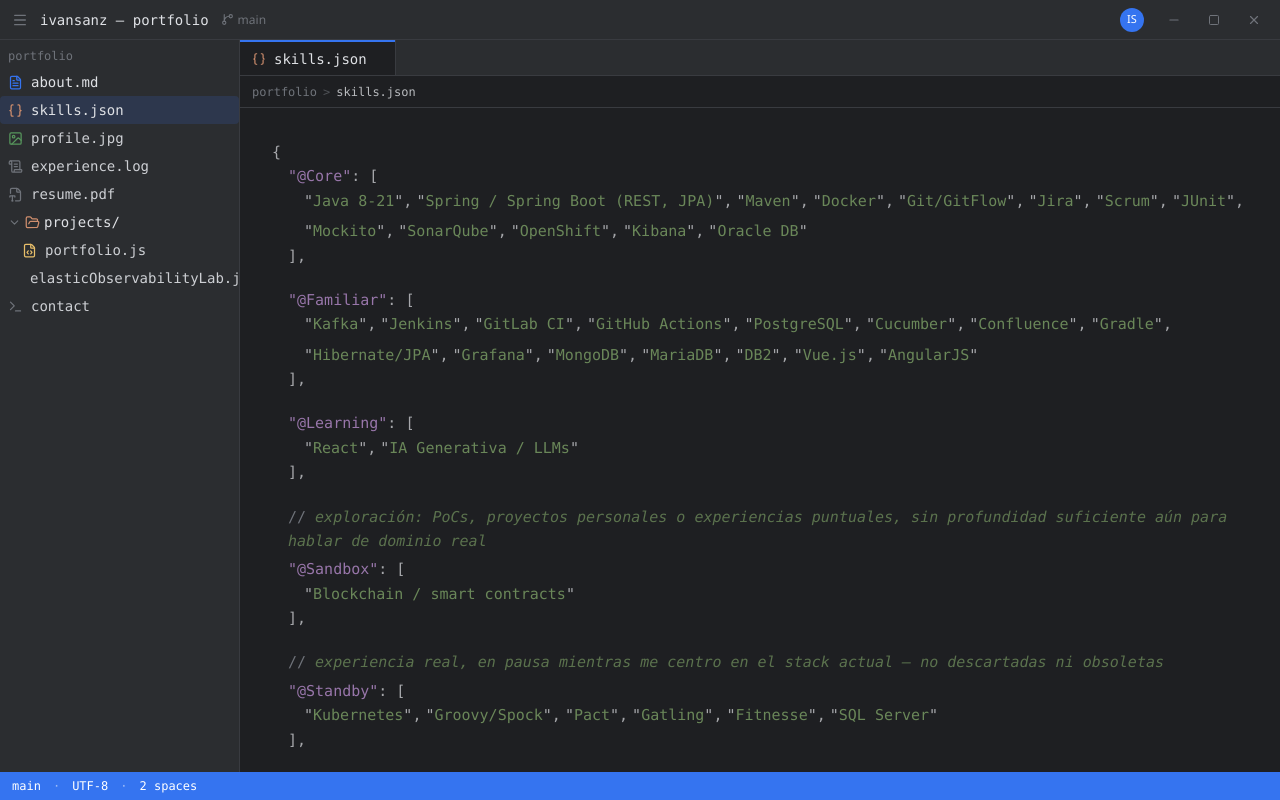
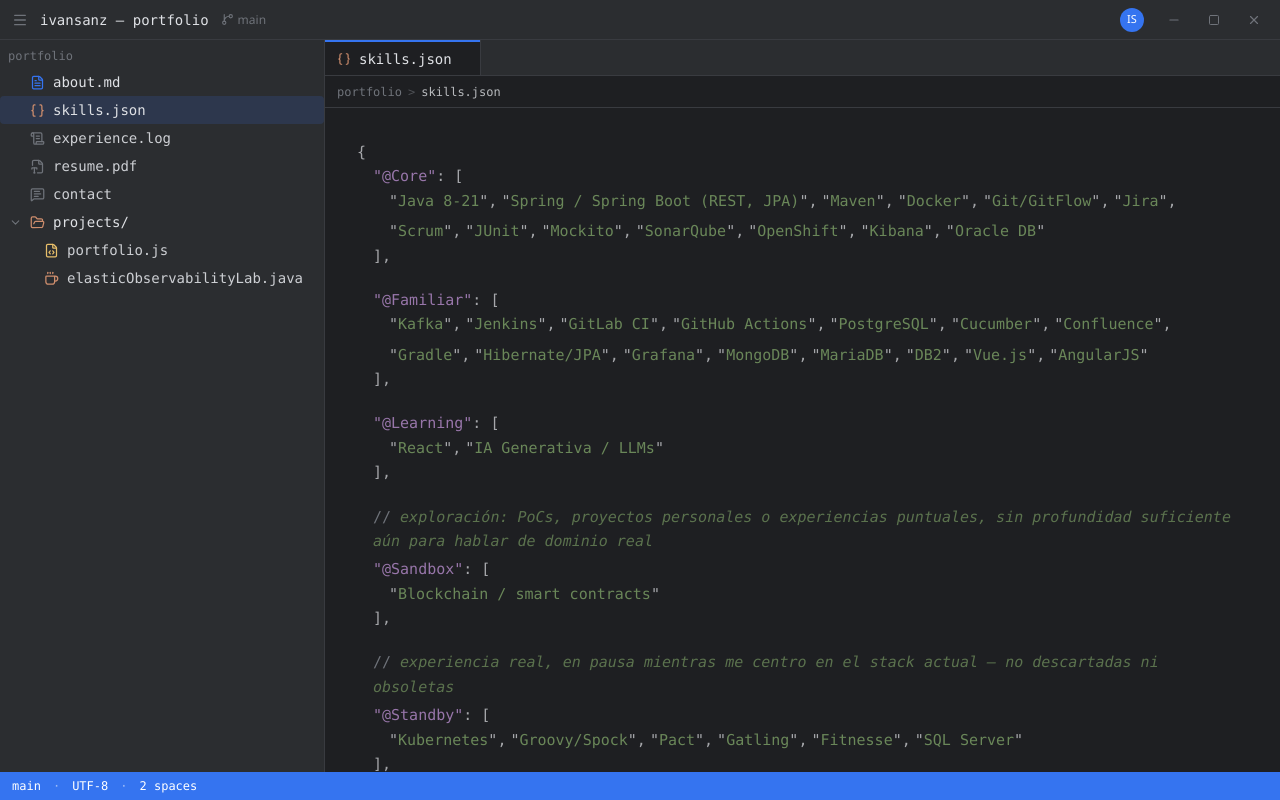
Before and after one commit to isanzarenal/portfolio, a React (Vite) app: page /skills in a window 1280 px wide. Built offline with nearby package versions, Linux system fonts and the light colour scheme.

Commit message:
fix: correcciones varias en apariencia del IDE

```diff
--- a/src/data/fileTree.ts
+++ b/src/data/fileTree.ts
@@ -23,9 +23,9 @@
   children: [
     { type: 'file', name: 'about.md', path: '/about' },
     { type: 'file', name: 'skills.json', path: '/skills' },
-    { type: 'file', name: 'profile.jpg' },
     { type: 'file', name: 'experience.log' },
     { type: 'file', name: 'resume.pdf' },
+    { type: 'file', name: 'contact' },
     {
       type: 'folder',
       name: 'projects',
@@ -35,7 +35,6 @@
         name: project.fileName,
       })),
     },
-    { type: 'file', name: 'contact' },
   ],
 }
 
--- a/src/layout/Sidebar.tsx
+++ b/src/layout/Sidebar.tsx
@@ -1,4 +1,4 @@
-import { useState } from 'react'
+import { useEffect, useState, type ReactNode } from 'react'
 import { ChevronDown, ChevronRight } from 'lucide-react'
 import { NavLink, useLocation, useNavigate } from 'react-router'
 import { fileTree, type TreeNode } from '../data/fileTree'
@@ -6,6 +6,23 @@
 import { useTabs } from './tabsContext'
 
 const INDENT_PX = 14
+/** Fixed slot every row reserves for its chevron, so file/folder icons always start at the same x — files render it empty. */
+const CHEVRON_SLOT_PX = 14
+
+const MIN_SIDEBAR_WIDTH = 180
+const MAX_SIDEBAR_WIDTH = 400
+const DEFAULT_SIDEBAR_WIDTH = 325
+
+function ChevronSlot({ children }: { children?: ReactNode }) {
+  return (
+    <span
+      style={{ width: CHEVRON_SLOT_PX }}
+      className="flex shrink-0 items-center justify-center"
+    >
+      {children}
+    </span>
+  )
+}
 
 function FileRow({ node, depth }: { node: Extract<TreeNode, { type: 'file' }>; depth: number }) {
   const { Icon, className } = getFileIcon(node.name)
@@ -20,15 +37,16 @@
         onClick={() => openTab({ name: node.name, path })}
         style={style}
         className={({ isActive }) =>
-          `flex items-center gap-2 rounded py-1 pr-2 text-sm ${
+          `flex min-w-0 items-center gap-2 rounded py-1 pr-2 text-sm ${
             isActive
               ? 'bg-accent/15 text-fg'
               : 'text-fg hover:bg-white/5'
           }`
         }
       >
-        <Icon size={15} className={className} />
-        <span className="font-mono">{node.name}</span>
+        <ChevronSlot />
+        <Icon size={15} className={`shrink-0 ${className}`} />
+        <span className="min-w-0 flex-1 truncate font-mono">{node.name}</span>
       </NavLink>
     )
   }
@@ -36,10 +54,11 @@
   return (
     <div
       style={style}
-      className="flex cursor-default items-center gap-2 py-1 pr-2 text-sm text-fg/90"
+      className="flex min-w-0 cursor-default items-center gap-2 py-1 pr-2 text-sm text-fg/90"
     >
-      <Icon size={15} className={className} />
-      <span className="font-mono">{node.name}</span>
+      <ChevronSlot />
+      <Icon size={15} className={`shrink-0 ${className}`} />
+      <span className="min-w-0 flex-1 truncate font-mono">{node.name}</span>
     </div>
   )
 }
@@ -62,25 +81,27 @@
   }
 
   return (
-    <div>
+    <div className="min-w-0">
       <button
         type="button"
         onClick={handleClick}
         style={{ paddingLeft: 8 + depth * INDENT_PX }}
-        className={`flex w-full cursor-pointer items-center gap-1 py-1 pr-2 text-left text-sm hover:bg-white/5 ${
+        className={`flex w-full min-w-0 cursor-pointer items-center gap-2 py-1 pr-2 text-left text-sm hover:bg-white/5 ${
           isActive ? 'bg-accent/15 text-fg' : 'text-fg'
         }`}
       >
-        {open ? (
-          <ChevronDown size={13} className="text-muted" />
-        ) : (
-          <ChevronRight size={13} className="text-muted" />
-        )}
-        <Icon size={15} className={className} />
-        <span className="font-mono">{node.name}/</span>
+        <ChevronSlot>
+          {open ? (
+            <ChevronDown size={13} className="text-muted" />
+          ) : (
+            <ChevronRight size={13} className="text-muted" />
+          )}
+        </ChevronSlot>
+        <Icon size={15} className={`shrink-0 ${className}`} />
+        <span className="min-w-0 flex-1 truncate font-mono">{node.name}/</span>
       </button>
       {open && (
-        <div>
+        <div className="min-w-0">
           {node.children.map((child) => (
             <TreeRow key={child.name} node={child} depth={depth + 1} />
           ))}
@@ -99,10 +120,41 @@
 }
 
 export function Sidebar() {
+  const [width, setWidth] = useState(DEFAULT_SIDEBAR_WIDTH)
+  const [isResizing, setIsResizing] = useState(false)
+
+  useEffect(() => {
+    if (!isResizing) return
+
+    function handleMouseMove(event: MouseEvent) {
+      const next = Math.min(
+        MAX_SIDEBAR_WIDTH,
+        Math.max(MIN_SIDEBAR_WIDTH, event.clientX),
+      )
+      setWidth(next)
+    }
+    function handleMouseUp() {
+      setIsResizing(false)
+    }
+
+    document.body.style.cursor = 'col-resize'
+    document.body.style.userSelect = 'none'
+    window.addEventListener('mousemove', handleMouseMove)
+    window.addEventListener('mouseup', handleMouseUp)
+
+    return () => {
+      document.body.style.cursor = ''
+      document.body.style.userSelect = ''
+      window.removeEventListener('mousemove', handleMouseMove)
+      window.removeEventListener('mouseup', handleMouseUp)
+    }
+  }, [isResizing])
+
   return (
     <nav
       aria-label="Explorador de archivos"
-      className="flex w-60 shrink-0 flex-col overflow-y-auto border-r border-border bg-sidebar py-2"
+      style={{ width }}
+      className="relative flex shrink-0 flex-col overflow-x-hidden overflow-y-auto border-r border-border bg-sidebar py-2"
     >
       <div className="px-2 pb-1 font-mono text-xs text-muted">
         {fileTree.name}
@@ -110,6 +162,16 @@
       {fileTree.children.map((node) => (
         <TreeRow key={node.name} node={node} depth={0} />
       ))}
+
+      <div
+        role="separator"
+        aria-orientation="vertical"
+        aria-label="Redimensionar explorador de archivos"
+        onMouseDown={() => setIsResizing(true)}
+        className={`absolute top-0 right-0 h-full w-1 cursor-col-resize hover:bg-accent/40 ${
+          isResizing ? 'bg-accent/40' : ''
+        }`}
+      />
     </nav>
   )
 }
--- a/src/lib/fileIcons.tsx
+++ b/src/lib/fileIcons.tsx
@@ -7,8 +7,8 @@
   Folder,
   FolderOpen,
   Image,
+  MessageSquareText,
   ScrollText,
-  Terminal,
   type LucideIcon,
 } from 'lucide-react'
 
@@ -34,7 +34,7 @@
 
 export function getFileIcon(name: string): IconMatch {
   if (name === 'contact') {
-    return { Icon: Terminal, className: 'text-muted' }
+    return { Icon: MessageSquareText, className: 'text-muted' }
   }
   const extension = name.split('.').pop()?.toLowerCase()
   if (!extension) return DEFAULT_ICON
```
